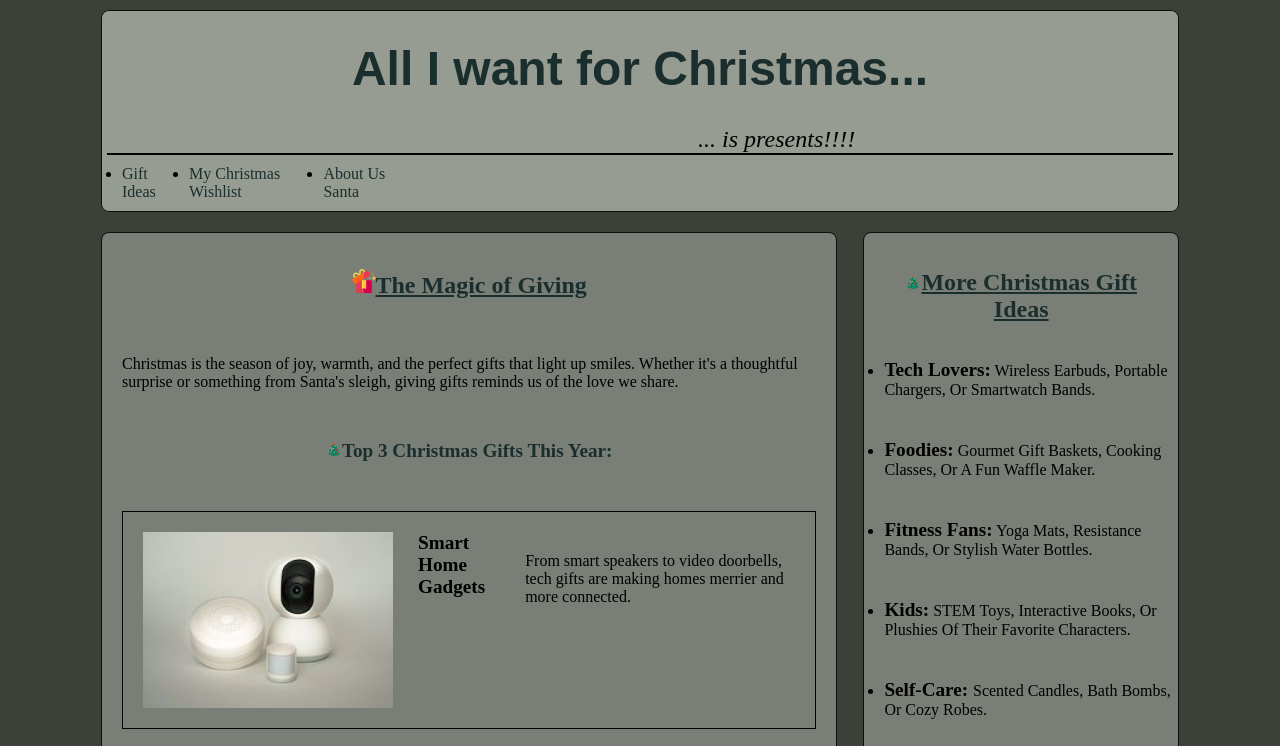
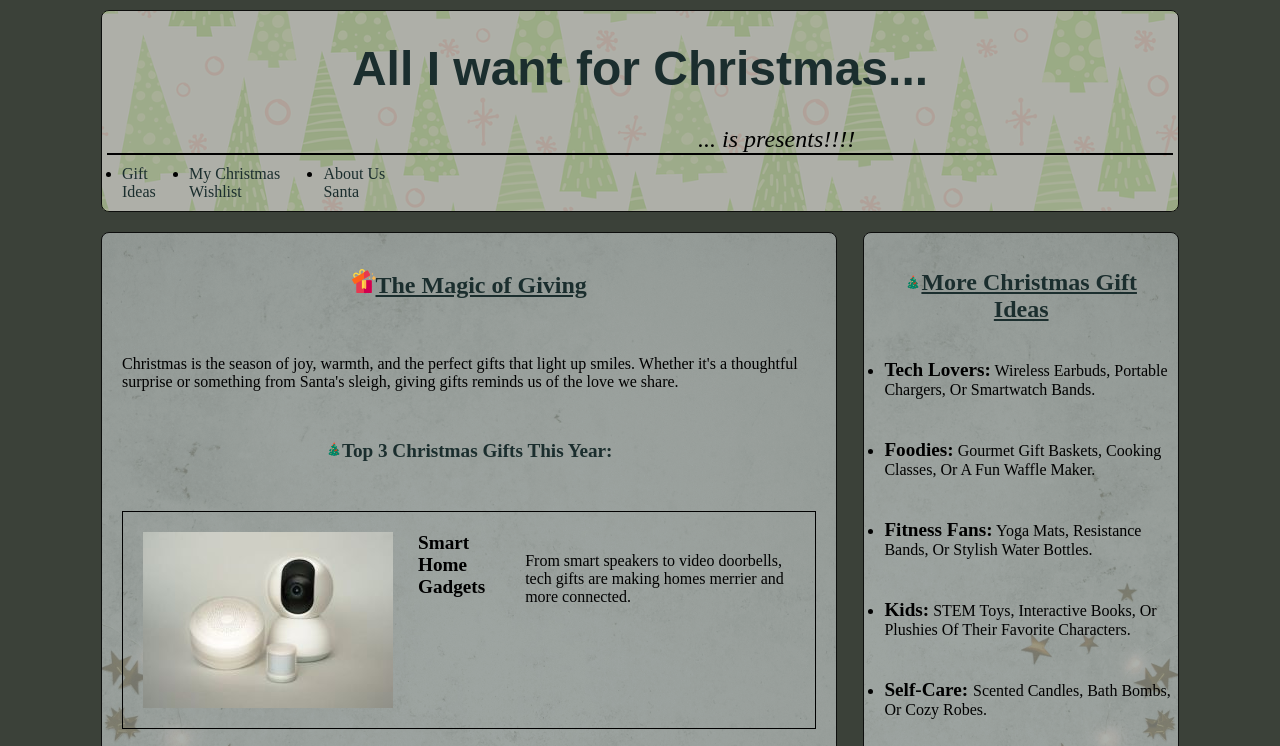
Before and after one commit to lyumii/xmaswishlist, a plain HTML site: page index.html in a window 1280 px wide. Shown: the top 746 px of the page. Drawn offline with Linux system fonts and the light colour scheme; a web font is replaced by a local one.

Commit message:
now added  some slashes

```diff
--- a/css/style.css
+++ b/css/style.css
@@ -18,7 +18,7 @@ body {
 }
 
 #header,  #abtsanta, #wishlisttitle {
-    background-image: url("img/christmas-2948851_1280.png");
+    background-image: url("../img/christmas-2948851_1280.png");
     background-size: cover;
     background-repeat: no-repeat;
     background-position: center;
@@ -68,7 +68,7 @@ a {
 }
 
 aside {
-    background-image: url("img/xmaslightsright.jpg");
+    background-image: url("../img/xmaslightsright.jpg");
     background-size: cover;
     background-repeat: no-repeat;
     background-blend-mode: lighten;
@@ -116,7 +116,7 @@ h3 {
 
 #magicofgiving {
     width: 70%;
-    background-image: url("img/xmaslightsleft.jpg");
+    background-image: url("../img/xmaslightsleft.jpg");
     background-size: cover;
     background-repeat: no-repeat;
     background-blend-mode: lighten;
@@ -171,7 +171,7 @@ h4 {
 } */
 
 .form {
-    background-image: url("img/pinecones.jpg");
+    background-image: url("../img/pinecones.jpg");
     background-size: cover;
     background-repeat: no-repeat;
     background-blend-mode: lighten;
```
